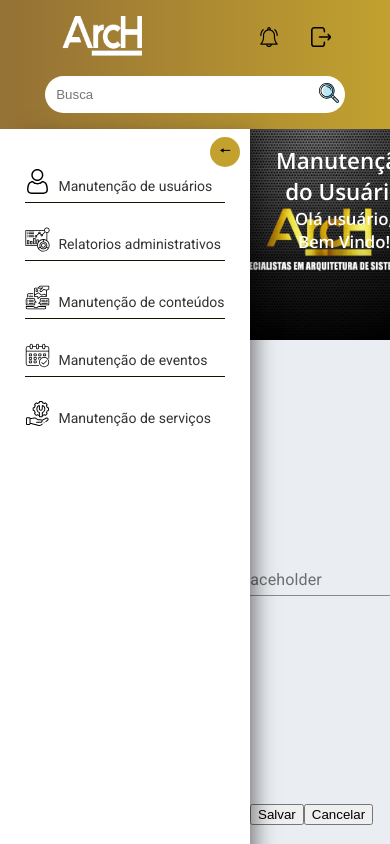
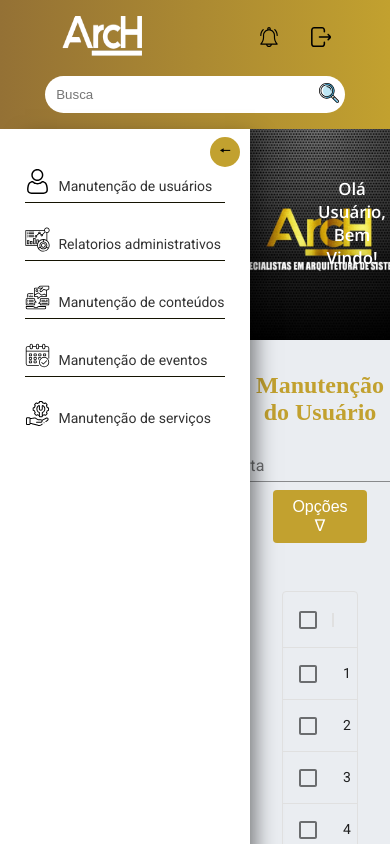
Before and after one commit to bryanbruzinga/ArcH, a React (Create React App) app: page / in a window 390 px wide. Shown: the top 844 px of the page. Built offline with nearby package versions, Linux system fonts and the light colour scheme.

Commit message:
ajustes estilo mobile

```diff
--- a/src/Components/Body.module.css
+++ b/src/Components/Body.module.css
@@ -1,10 +1,4 @@
 .mainContainer {
-    height: 89vh;
+    height: 100%;
     display: flex;
 }
-
-@media (max-width: 640px) {
-    .mainContainer {
-        height: 100%;
-    }
-}
--- a/src/Components/Dropdown/Dropdown.js
+++ b/src/Components/Dropdown/Dropdown.js
@@ -1,4 +1,5 @@
 import React from "react";
+import { Link } from "react-router-dom";
 import styles from "./Dropdown.module.css";
 
 const Dropdown = () => {
@@ -31,9 +32,9 @@ const Dropdown = () => {
       <div className={styles.dropdownContent}>
         {enableMenu &&
           opcoes.map((item) => (
-            <a key={item.value} href="/">
+            <Link key={item.value} href="/">
               {item.label}
-            </a>
+            </Link>
           ))}
       </div>
     </div>
--- a/src/Components/Grid/GridCrud.js
+++ b/src/Components/Grid/GridCrud.js
@@ -39,7 +39,7 @@ const GridCrud = () => {
   ];
 
   return (
-    <div style={{ height: 400, width: "100%" }}>
+    <div style={{ height: 370, width: "100%" }}>
       <DataGrid
         rows={itensRow}
         columns={itensColumns}
--- a/src/Components/Sidebar.module.css
+++ b/src/Components/Sidebar.module.css
@@ -1,11 +1,11 @@
 .sidebar {
-    height: 100vh;
+    height: 100%;
     position: relative;
 }
 .nav {
     background: white;
     box-shadow: 15px 0px 20px -10px rgba(0,0,0,0.5);
-    height: 89vh;
+    height: 100vh;
     width: 250px;
     display: flex;
     flex-direction: column;
--- a/src/Components/UserMaintenace/User.js
+++ b/src/Components/UserMaintenace/User.js
@@ -10,19 +10,23 @@ const User = () => {
     <div className={styles.container}>
       <UserHeader />
       <div className={styles.crudBodyContainer}>
+        <div className={styles.crudHeader}>
           <h2>Manutenção do Usuário</h2>
+          <UserText />
           <Dropdown />
-        <UserText />
+        </div>
         <GridCrud />
         <div className={styles.btnActions}>
+          <div className={styles.btnControl}>
+            <button>Salvar</button>
+            <button>Cancelar</button>
+          </div>
+          <div className={styles.btnCrud}>
             <button className={styles.btnView}>Vizualizar</button>
             <button className={styles.btnEdit}>Editar</button>
             <button className={styles.btnDelete}>Excluir</button>
           </div>
         </div>
-      <div className={styles.btnControl}>
-        <button>Salvar</button>
-        <button>Cancelar</button>
       </div>
     </div>
   );
--- a/src/Components/UserMaintenace/User.module.css
+++ b/src/Components/UserMaintenace/User.module.css
@@ -9,16 +9,85 @@
 
 .crudBodyContainer {
     display: flex;
+    flex-direction: column;
     align-items: center;
-    justify-content: center;
     padding: 2rem;
 }
 
-@media (max-width: 640px) {
+.crudHeader {
+    display: grid;
+    grid-template-columns: 1fr 1fr;
+    align-items: center;
+    justify-items: self-start;
+    width: 90%;
+    margin-bottom: 1rem;
+}
+
+.crudHeader h2 {
+    grid-column: 1/3;
+    color: var(--primary-color);
+    text-align: center;
+}
+
+.btnActions {
+    display: flex;
+    justify-content: space-around;
+    align-items: center;
+}
+
+.btnActions button {
+    margin: 1rem 1rem 0 1rem;
+    padding: 1rem 1.5rem;
+    border-radius: 4px;
+    border: none;
+    cursor: pointer;
+    color: white;
+    transition: .3s;
+}
+
+.btnControl button {
+    background: var(--primary-color);
+}
+
+.btnView {
+    background: green;
+}
+
+.btnEdit {
+    background: orange;
+}
+
+.btnDelete {
+    background: red;
+}
+
+.btnActions button:hover {
+    filter: brightness(80%);
+}
+
+@media (max-width: 706px) {
     .container {
         display: flex;
         flex-direction: column;
         width: 100%;
-        height: 100vh;
+    }
+    .btnActions {
+        display: flex;
+        flex-direction: column;
+        align-items: center;
+        justify-content: center;
+    }
+    .btnActions button {
+        padding: 0.5rem 1rem;
     }
 }
+@media (max-width: 400px) {
+    .crudHeader {
+        display: flex;
+        flex-direction: column;
+    }
+    .btnCrud {
+        display: flex;
+        flex-direction: column;
+    }
+}
--- a/src/Components/UserMaintenace/UserHeader.js
+++ b/src/Components/UserMaintenace/UserHeader.js
@@ -5,8 +5,7 @@ const UserHeader = () => {
   return (
     <header className={styles.userHeader}>
       <div className={styles.titles}>
-        <h1>Manutenção do Usuário</h1>
-        <h2>Olá usuário, Bem Vindo!</h2>
+        <h2>Olá Usuário, Bem Vindo!</h2>
       </div>
     </header>
   );
--- a/src/Components/UserMaintenace/UserHeader.module.css
+++ b/src/Components/UserMaintenace/UserHeader.module.css
@@ -1,6 +1,6 @@
 .userHeader {
     display: flex;
-    padding-left: 3rem;
+    padding: 2rem 0 2rem 4rem;
     align-items: center;
     background: url('../../Assets/bg.jpg') no-repeat center center;
     background-size: cover;
--- a/src/Components/UserMaintenace/UserText.js
+++ b/src/Components/UserMaintenace/UserText.js
@@ -19,9 +19,8 @@ export default function UserText() {
       <div>
         <TextField
           id="standard-textarea"
-          label="Placeholder"
-          placeholder="Placeholder"
-          multiline
+          label="Consulta"
+          placeholder="Consultar banco"
         />
       </div>
     </form>
```
Lines whose indentation alone changed are shown as unchanged.
